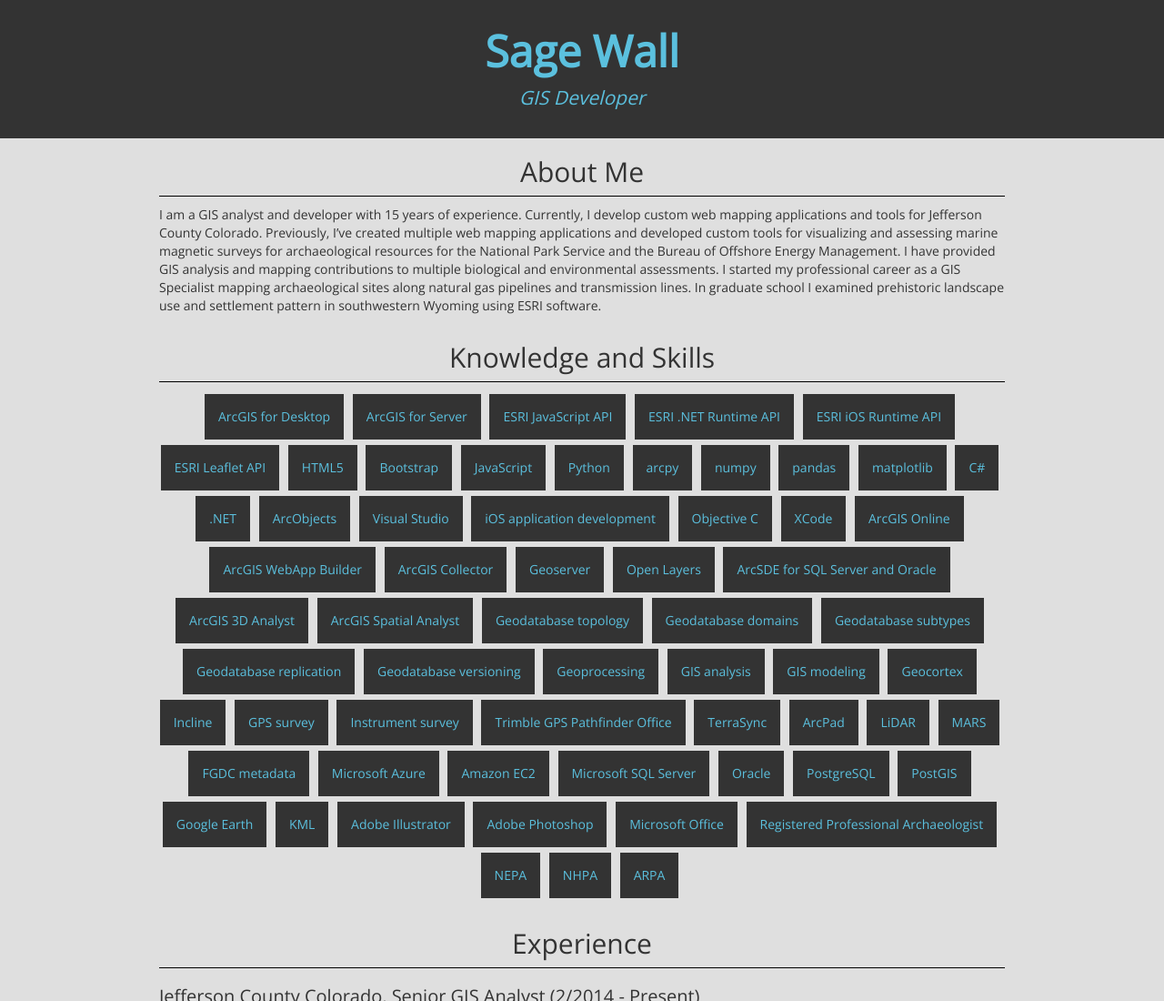
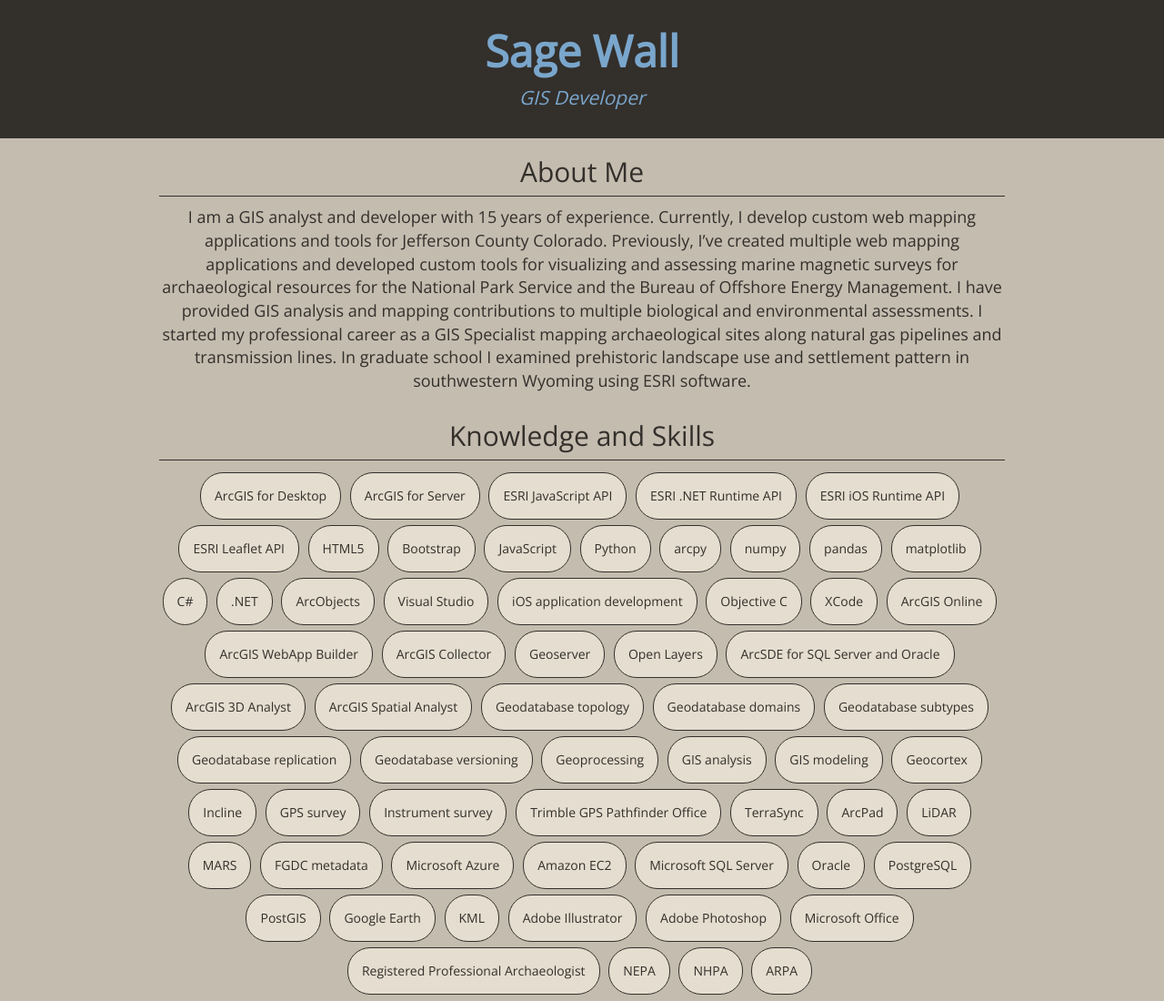
Before and after one commit to sagewall/sage-wall, a plain HTML site: page index.html in a window 1280 px wide. Shown: the top 1100 px of the page at 91% size. Drawn offline with nearby package versions, Linux system fonts and the light colour scheme.

Commit message:
changed color scheme

```diff
--- a/css/sage-wall.css
+++ b/css/sage-wall.css
@@ -1,7 +1,7 @@
 body {
     font-family: 'Open Sans', sans-serif;
-    background: #dfdfdf;
-    color: #333333;
+    background: #C4BCAF;
+    color: #332F2B;
 }
 h1 {
     font-weight: bold;
@@ -9,25 +9,29 @@
 }
 h2 {
     text-align: center;
-    border-bottom: 1px solid #000000;
+    border-bottom: 1px solid #332F2B;
     padding-bottom: 10px;
 }
 h3 {
     font-size: 20px;
 }
 header, footer {
-    background: #333333;
-    color: #5bc0de;
+    background: #332F2B;
+    color: #7AA6CC;
     font-weight: 600;
     text-align: center;
     padding: 10px;
 }
 footer a {
-    color: #5bc0de;
+    color: #7AA6CC;
 }
 footer a:hover {
-    color: #cccccc;
+    color: #C4BCAF;
     text-decoration: none;
+}
+.about p {
+    font-size: 18px;
+    text-align: center;
 }
 .container {
     max-width: 960px;
@@ -36,25 +40,28 @@
     font-style: italic;
 }
 .list-group-item {
-    background-color: #bbbbbb;
-    border: 1px solid #000000;
+    background-color: #E5DDCF;
+    border: 1px solid #332F2B;
+    border-radius: 5px;
     -webkit-transition: all 1s;
     transition: background-color 1s;
 }
 .list-group-item:hover {
-    background-color: #cccccc;
+    background-color: #7AA6CC;
 }
 .knowledge .skill {
     font-weight: 300;
     padding: 15px;
     margin: 3px;
-    color: #5bc0de;
-    background-color: #333333;
+    color: #332F2B;
+    background-color: #E5DDCF;
+    border: 1px solid #332F2B;
+    border-radius: 25px;
     -webkit-transition: all 1s;
     transition: background-color 1s;
 }
 .skill:hover {
-    background-color: #111111;
+    background-color: #7AA6CC;
 }
 .list-inline {
     text-align: center;
```
